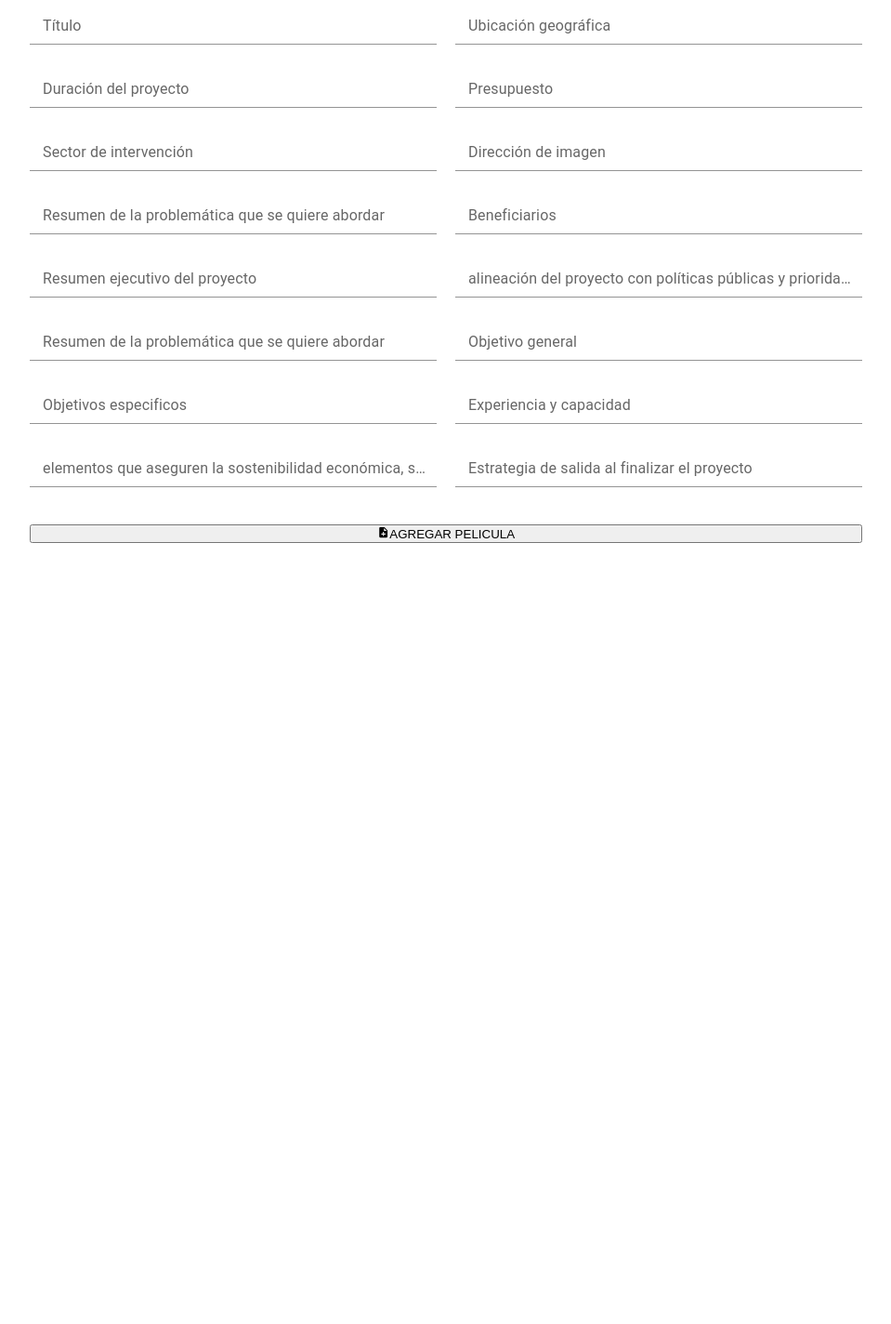
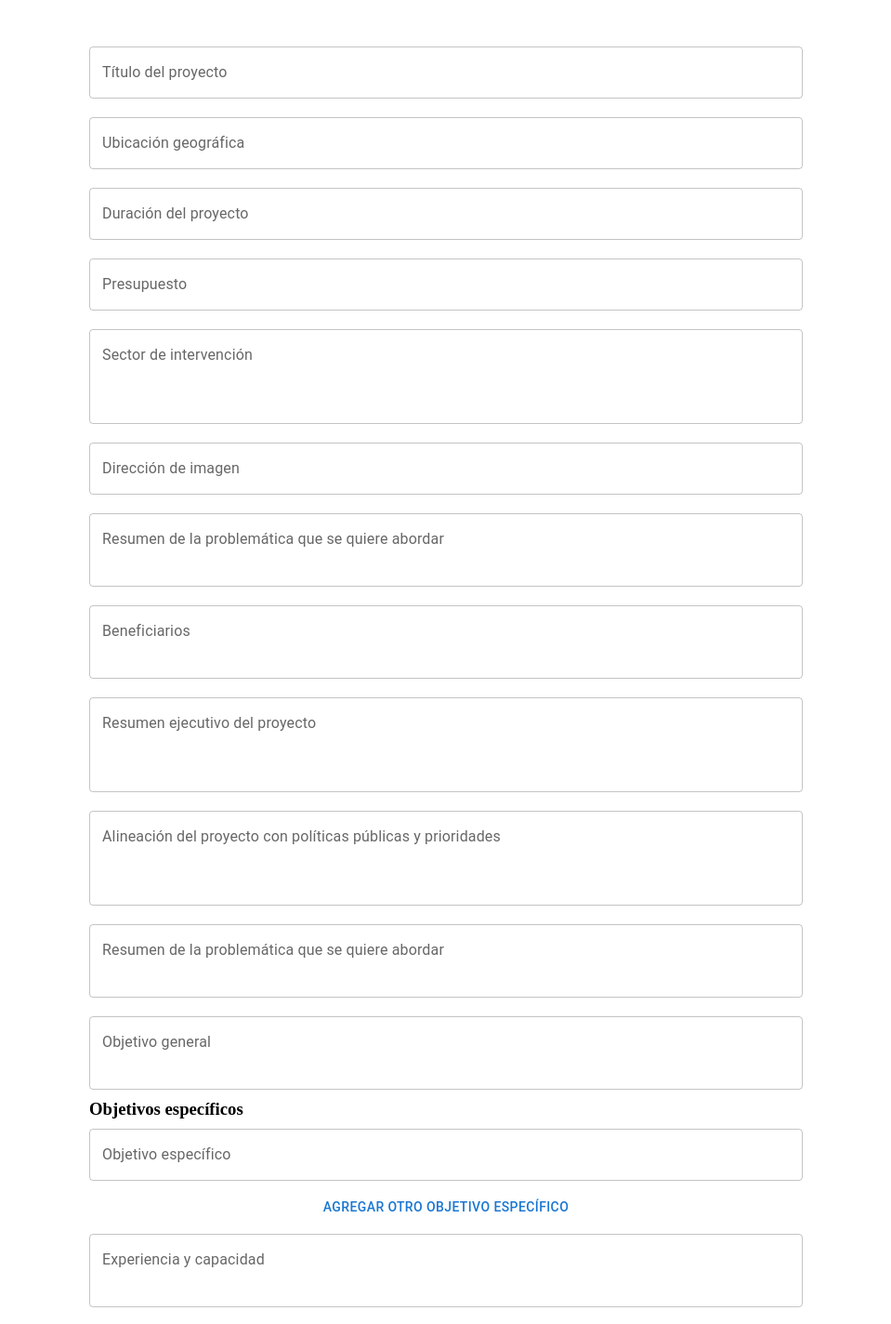
Before and after one commit to programateacademy/5-Corpohypatiapatia-Corpohypatia-Front-end, a React (Create React App) app: page /admin-create-project in a window 1280 px wide. Shown: the top 1424 px of the page at 93% size, without its empty margins (160-1119 px from the left). Before the commit the page ends 800 px from the top, so only its background shows below. Built offline with nearby package versions, Linux system fonts and the light colour scheme.

Commit message:
Restructuring add project form

```diff
--- a/src/pages/projectCreate/projectCreate.css
+++ b/src/pages/projectCreate/projectCreate.css
@@ -1,6 +1,38 @@
-form{
+/* .add-form{
     display: grid;
+    grid-template-columns: 1fr;
     gap: 20px;
     width: 70%;
-    margin: auto;
+    margin: 40px auto;
+} */
+
+.add-form{
+    display: flex;
+    flex-direction: column;
+    width: 60%;
+    margin: 40px auto;
 }
+
+/* .form-group{
+    display: flex;
+    flex-direction: column;
+}
+
+.form-group input,
+.form-group textarea{
+    border-radius: 5px;
+    margin-top: 5px;
+    border: none;
+    outline: none;
+    background: #F5F4FA;
+    padding: 5px 10px;
+}
+
+.form-group input{
+    height: 30px;
+}
+
+.form-group input:focus,
+.form-group textarea:focus{
+    outline: 1px solid rgb(108, 108, 252);
+} */
--- a/src/pages/projectCreate/projectCreate.jsx
+++ b/src/pages/projectCreate/projectCreate.jsx
@@ -1,6 +1,5 @@
 import { useState } from "react";
 import { useNavigate } from "react-router-dom";
-
 
 //import icon from react icons
 import { MdNoteAdd } from 'react-icons/md'
@@ -9,9 +8,11 @@ import './projectCreate.css'
 
 //import components from material library
 import {
-    FormControl,
-    Input,
-    InputLabel,
+    FormControl as Group,
+    // Input,
+    // InputLabel,
+    Button,
+    TextField,
     styled,
 } from "@mui/material";
 
@@ -19,11 +20,15 @@ import {
 import { addProject } from "../../service/api";
 
 //styled components - emotion library
-const FormSpan = styled(FormControl)`
-    grid-column: span 2;
+// const FormSpan = styled(FormControl)`
+//     grid-column: span 2;
+// `;
+
+const FormControl = styled(Group)`
+    margin:10px 0;
 `;
 
-const ButtonAdd = styled(FormControl)`
+const ButtonAdd = styled(Group)`
     margin: 20px 0;
     grid-column: span 2;
 `;
@@ -63,102 +68,195 @@ const ProjectCreate = () => {
     //function that adds movie details to a database
     const addProjectDetails = async () => {
         await addProject(project);
-        // navigate('/');
+        navigate('/admin-projects');
     }
 
     return (
-        <section className="container_all">
-            <section className="container_form">
+        <section>
 
                 <form className="add-form">
                     <FormControl>
-                        <InputLabel>Título</InputLabel>
                         {/* executes event handling function whenever the value of the input field changes */}
-                        <Input onChange={(e) => onValueChange(e)} name="project_title" />
+                        <TextField
+                            id="outlined-basic"
+                            label="Título del proyecto"
+                            variant="outlined"
+                            name="project_title"
+                            onChange={(e) => onValueChange(e)}
+                        />
                     </FormControl>
 
                     <FormControl>
-                        <InputLabel>Ubicación geográfica</InputLabel>
-                        <Input onChange={(e) => onValueChange(e)} name="project_location" />
+                        <TextField
+                            id="outlined-basic"
+                            label="Ubicación geográfica"
+                            variant="outlined"
+                            name="project_location"
+                            onChange={(e) => onValueChange(e)}
+                        />
                     </FormControl>
 
                     <FormControl>
-                        <InputLabel>Duración del proyecto</InputLabel>
-                        <Input onChange={(e) => onValueChange(e)} name="project_duration"/>
+                        <TextField
+                            id="outlined-basic"
+                            label="Duración del proyecto"
+                            variant="outlined"
+                            name="project_duration"
+                            onChange={(e) => onValueChange(e)}
+                        />
                     </FormControl>
 
                     <FormControl>
-                        <InputLabel>Presupuesto</InputLabel>
-                        <Input onChange={(e) => onValueChange(e)} name="project_budget"/>
+                        <TextField
+                            id="outlined-basic"
+                            label="Presupuesto"
+                            variant="outlined"
+                            name="project_budget"
+                            onChange={(e) => onValueChange(e)}
+                        />
                     </FormControl>
 
                     <FormControl>
-                        <InputLabel>Sector de intervención</InputLabel>
-                        <Input onChange={(e) => onValueChange(e)} name="intervention_sector"/>
+                        <TextField
+                            id="outlined-multiline-static"
+                            multiline
+                            rows={3}
+                            label="Sector de intervención"
+                            name="intervention_sector"
+                            onChange={(e) => onValueChange(e)}
+                        />
                     </FormControl>
 
                     <FormControl>
-                        <InputLabel>Dirección de imagen</InputLabel>
-                        <Input onChange={(e) => onValueChange(e)} name="imagePath"/>
+                        <TextField
+                            id="outlined-basic"
+                            label="Dirección de imagen"
+                            variant="outlined"
+                            name="imagePath"
+                            onChange={(e) => onValueChange(e)}
+                        />
                     </FormControl>
 
                     <FormControl>
-                        <InputLabel>Resumen de la problemática que se quiere abordar</InputLabel>
-                        <Input onChange={(e) => onValueChange(e)} name="problematic_summary"/>
+                        <TextField
+                            id="outlined-multiline-static"
+                            multiline
+                            rows={2}
+                            label="Resumen de la problemática que se quiere abordar"
+                            name="problematic_summary"
+                            onChange={(e) => onValueChange(e)}
+                        />
                     </FormControl>
 
                     <FormControl>
-                        <InputLabel>Beneficiarios</InputLabel>
-                        <Input onChange={(e) => onValueChange(e)} name="beneficiaries"/>
+                        <TextField
+                            id="outlined-multiline-static"
+                            multiline
+                            rows={2}
+                            label="Beneficiarios"
+                            name="beneficiaries"
+                            onChange={(e) => onValueChange(e)}
+                        />
                     </FormControl>
 
                     <FormControl>
-                        <InputLabel>Resumen ejecutivo del proyecto</InputLabel>
-                        <Input onChange={(e) => onValueChange(e)} name="executive_summary"/>
+                        <TextField
+                            id="outlined-multiline-static"
+                            multiline
+                            rows={3}
+                            label="Resumen ejecutivo del proyecto"
+                            name="executive_summary"
+                            onChange={(e) => onValueChange(e)}
+                        />
                     </FormControl>
 
                     <FormControl>
-                        <InputLabel>alineación del proyecto con políticas públicas y prioridades</InputLabel>
-                        <Input onChange={(e) => onValueChange(e)} name="alignment"/>
+                        <TextField
+                            id="outlined-multiline-static"
+                            multiline
+                            rows={3}
+                            label="Alineación del proyecto con políticas públicas y prioridades"
+                            name="alignment"
+                            onChange={(e) => onValueChange(e)}
+                        />
                     </FormControl>
 
                     <FormControl>
-                        <InputLabel>Resumen de la problemática que se quiere abordar</InputLabel>
-                        <Input onChange={(e) => onValueChange(e)} name="methodology_summary" />
+                        <TextField
+                            id="outlined-multiline-static"
+                            multiline
+                            rows={2}
+                            label="Resumen de la problemática que se quiere abordar"
+                            name="methodology_summary"
+                            onChange={(e) => onValueChange(e)}
+                        />
                     </FormControl>
 
                     <FormControl>
-                        <InputLabel>Objetivo general</InputLabel>
-                        <Input onChange={(e) => onValueChange(e)} name="general_objetive" />
+                        <TextField
+                            id="outlined-multiline-static"
+                            multiline
+                            rows={2}
+                            label="Objetivo general"
+                            name="general_objetive"
+                            onChange={(e) => onValueChange(e)}
+                        />
+                    </FormControl>
+
+                    <h3>Objetivos específicos</h3>
+
+                    <FormControl>
+                        <TextField
+                            id="outlined-multiline-static"
+                            multiline
+                            rows={1}
+                            label="Objetivo específico"
+                            name="specific_objectives"
+                            onChange={(e) => onValueChange(e)}
+                        />
+                    </FormControl>
+
+                    <Button>Agregar otro objetivo específico</Button>
+
+                    <FormControl>
+                        <TextField
+                            id="outlined-multiline-static"
+                            multiline
+                            rows={2}
+                            label="Experiencia y capacidad"
+                            name="experience"
+                            onChange={(e) => onValueChange(e)}
+                        />
                     </FormControl>
 
                     <FormControl>
-                        <InputLabel>Objetivos especificos</InputLabel>
-                        <Input onChange={(e) => onValueChange(e)} name="specific_objectives" />
+                        <TextField
+                            id="outlined-multiline-static"
+                            multiline
+                            rows={2}
+                            label="Elementos que aseguren sostenibilidad económica, social y ambiental"
+                            name="experience"
+                            onChange={(e) => onValueChange(e)}
+                        />
                     </FormControl>
 
                     <FormControl>
-                        <InputLabel>Experiencia y capacidad</InputLabel>
-                        <Input onChange={(e) => onValueChange(e)} name="experience" />
-                    </FormControl>
-
-                    <FormControl>
-                        <InputLabel>elementos que aseguren la sostenibilidad económica, social y ambiental del Proyecto</InputLabel>
-                        <Input onChange={(e) => onValueChange(e)} name="sustainability" />
-                    </FormControl>
-
-                    <FormControl>
-                        <InputLabel>Estrategia de salida al finalizar el proyecto</InputLabel>
-                        <Input onChange={(e) => onValueChange(e)} name="exit_strategy" />
+                        <TextField
+                            id="outlined-multiline-static"
+                            multiline
+                            rows={2}
+                            label="Estrategia de salida al finalizar el proyecto"
+                            name="exit_strategy"
+                            onChange={(e) => onValueChange(e)}
+                        />
                     </FormControl>
 
                     <ButtonAdd>
-                        <button className="btn" onClick={() => addProjectDetails()}><MdNoteAdd className="icon"/>AGREGAR PELICULA</button>
+                        <Button variant="contained" className="btn" onClick={() => addProjectDetails()}><MdNoteAdd className="icon"/>Crear proyecto</Button>
                     </ButtonAdd>
 
                 </form>
             </section>
-        </section>
     );
 };
 
```
